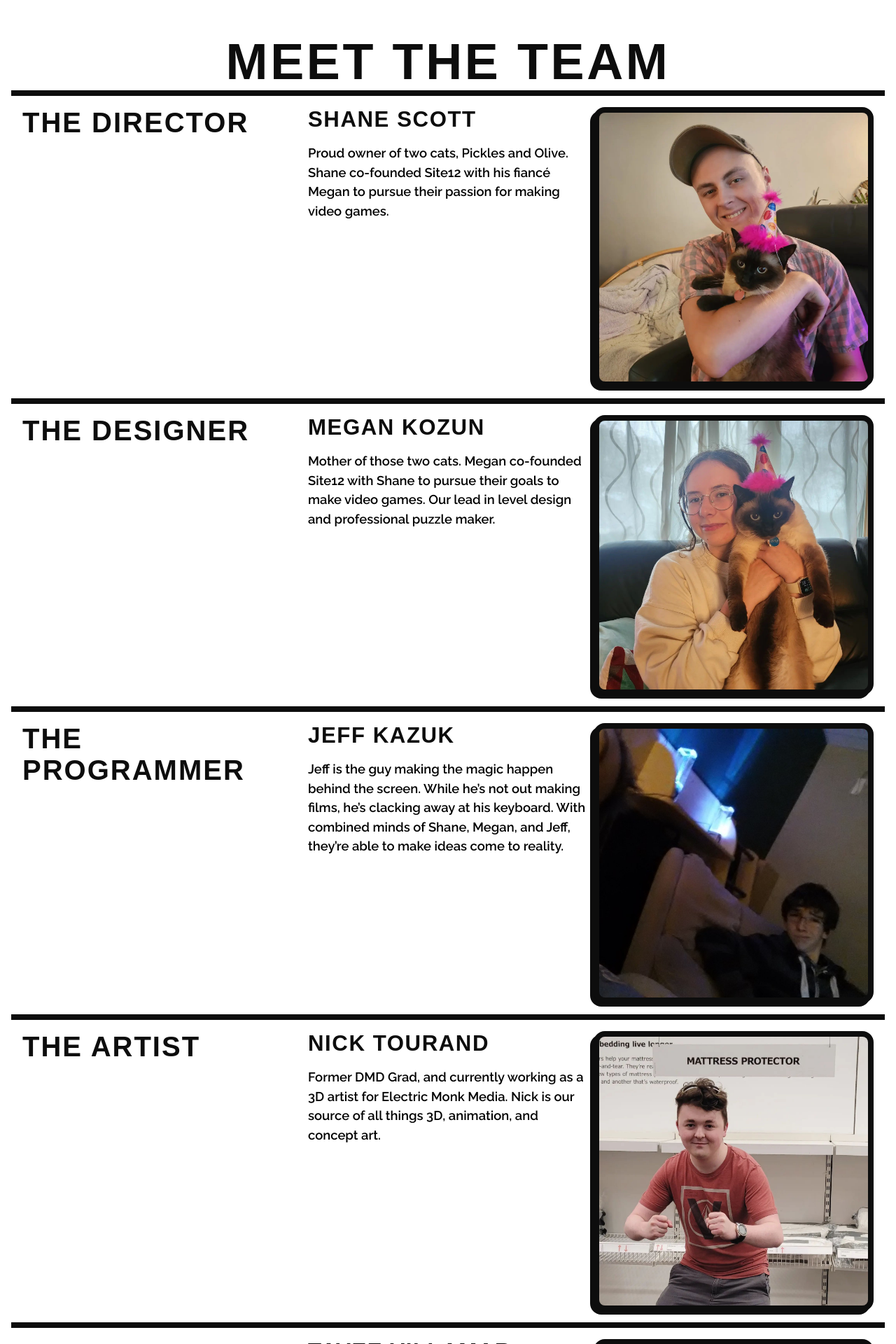
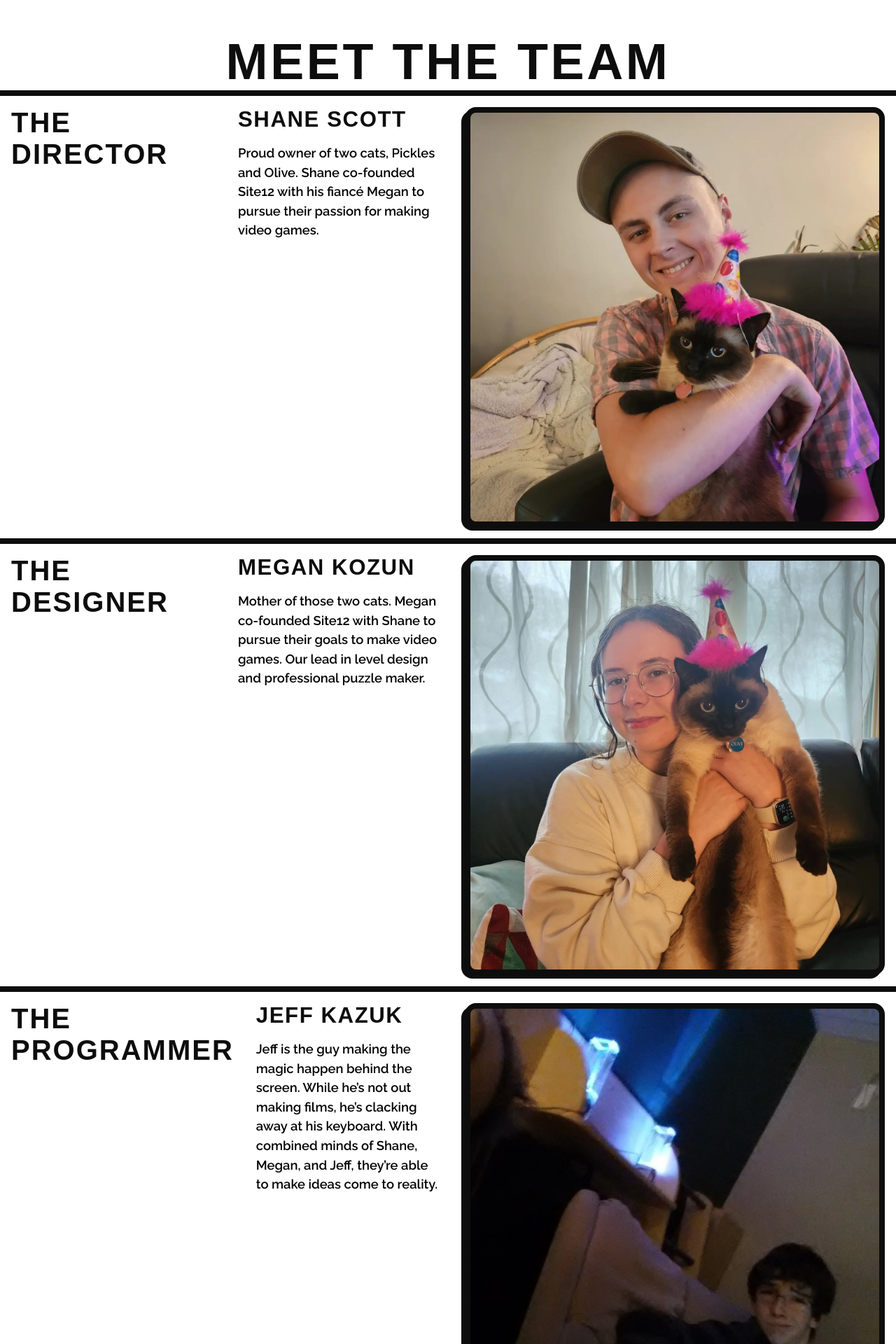
Before and after one commit to Taveevil/Taveevil.github.io, a PHP site: page /about-us.html in a window 1280 px wide. Shown: the part 877-2797 px from the top of the page at 70% size. Run offline with PHP 8.4, Linux system fonts and the light colour scheme; some web fonts are replaced.

Commit message:
profile fix

```diff
--- a/template/css/site12.css
+++ b/template/css/site12.css
@@ -676,8 +676,11 @@
   align-items: flex-start;
   border-top: var(--primary) solid 0.5rem;
   padding: 1em;
-  gap: 0.25em;
+  gap: 2em;
   margin: 0 1em;
+  width:100%;
+  height:400px;
+  max-height:900px;
   flex: 1;
 }
 .profile .title {
@@ -693,15 +696,14 @@
 }
 .profile .profile-picture {
   flex: 1;
-  height: 400px;
-  width: 400px;
   border: solid var(--primary) 0.5rem;
   border-radius: 1em;
   filter: drop-shadow(-5px 5px 0 var(--primary));
 }
-.profile .profile-picture img {
-  max-height: 100%;
-  aspect-ratio: 1/1;
+.profile img.profile-picture{
+  height:100%;
+  max-height: 600px;
+  aspect-ratio: 1 / 1;
 }
 
 /* -------------------------------------------------------------------------- */
```
